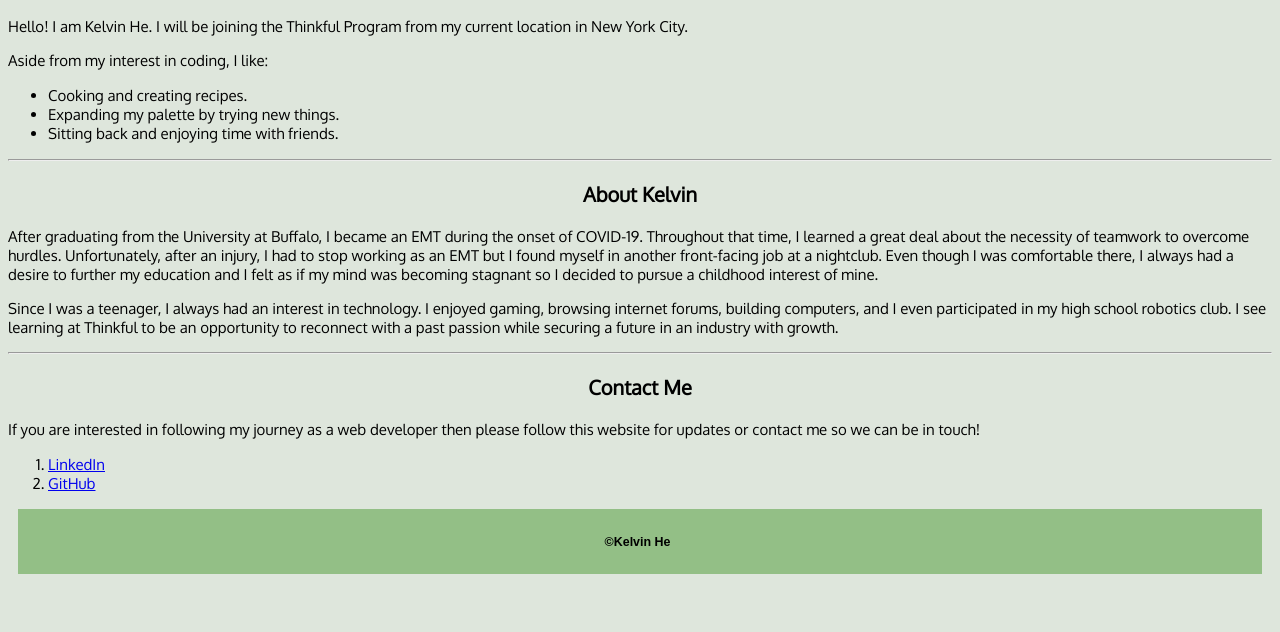
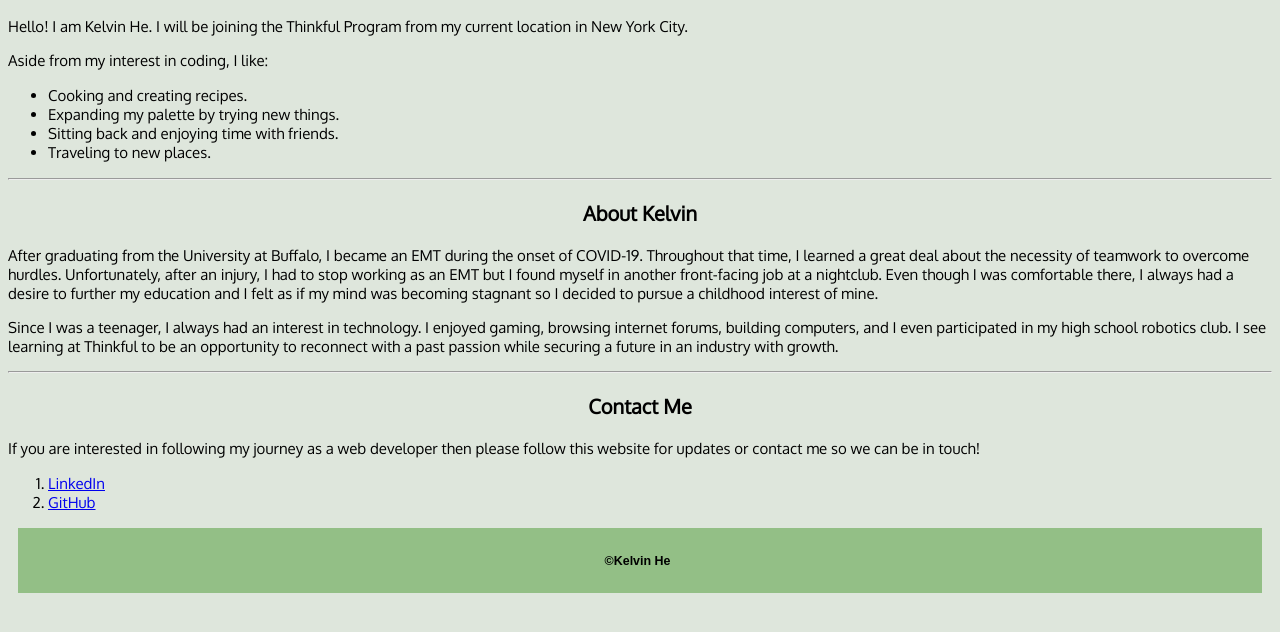
Before and after one commit to kelhe/Thinkful-Portfolio-Project, a plain HTML site: page index.html in a window 1280 px wide. Shown: the part 134-766 px from the top of the page. Drawn offline with Linux system fonts and the light colour scheme; a web font is replaced by a local one.

Commit message:
Update index.html

```diff
--- a/index.html
+++ b/index.html
@@ -42,6 +42,7 @@
             <li>Cooking and creating recipes.</li>
             <li>Expanding my palette by trying new things.</li>
             <li>Sitting back and enjoying time with friends.</li>
+            <li>Traveling to new places.</li>
           </ul>
         </p>
       </section>
```
